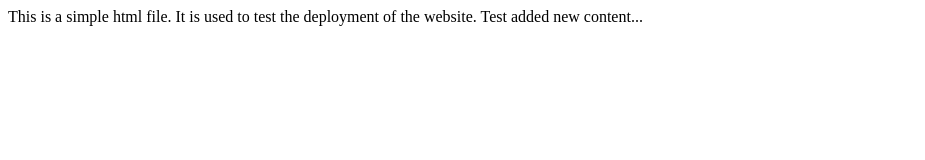
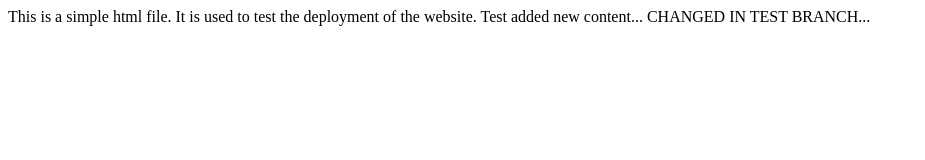
Before and after one commit to rizcdev/wcd2, a plain HTML site: page website/index.html in a window 1280 px wide. Shown: the whole page, without its empty margins (0-925 px from the left). Drawn offline with Linux system fonts and the light colour scheme.

Commit message:
Changed in test branch...

```diff
--- a/website/index.html
+++ b/website/index.html
@@ -10,5 +10,6 @@
     <!-- It is used to test the deployment of the website -->
      This is a simple html file. It is used to test the deployment of the website.
      Test added new content...
+     CHANGED IN TEST BRANCH...
 </body>
 </html>
```
